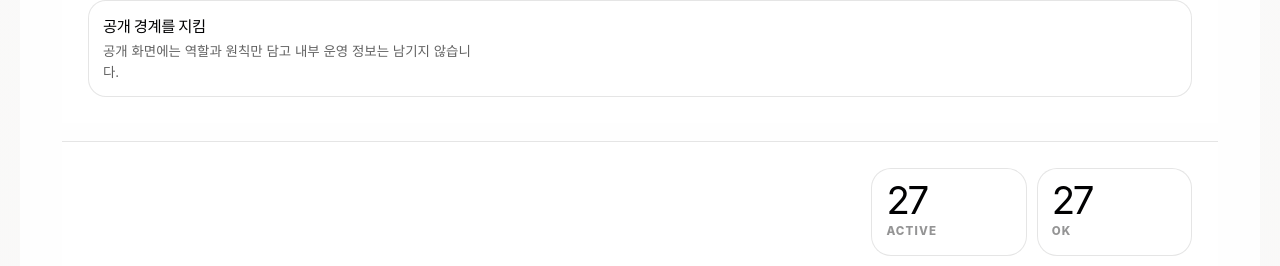
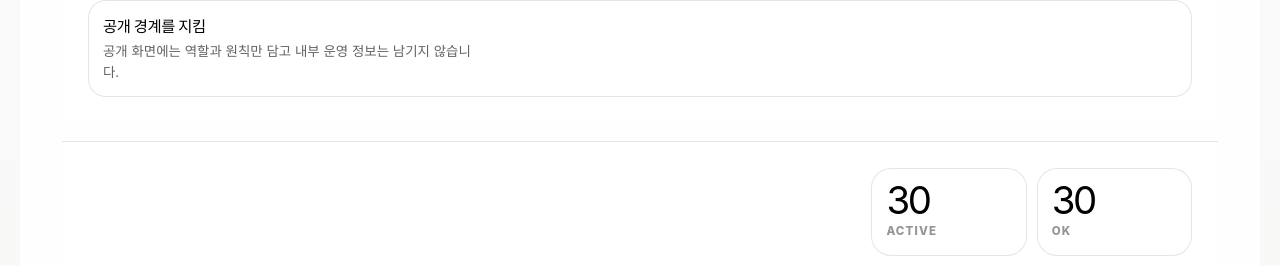
Before and after one commit to woongs2021/Hermes-project-webapp, a React (Vite) app in the folder august-dashboard/: page / in a window 1280 px wide. Shown: the part 3373-3639 px from the top of the page. Built offline with nearby package versions, Linux system fonts and the light colour scheme.

Commit message:
Update live automation loop count

```diff
--- a/august-dashboard/src/App.tsx
+++ b/august-dashboard/src/App.tsx
@@ -218,7 +218,7 @@ type AutomationLoop = {
   note: string
 }
 
-// Public-safe snapshot of enabled Hermes schedules, refreshed 2026-11-16 KST.
+// Public-safe snapshot of enabled Hermes schedules, refreshed 2026-11-24 KST.
 // It intentionally excludes scheduler IDs, private destinations, paths, and raw logs.
 const automationLoops: AutomationLoop[] = [
   { owner: 'Karina', name: '아침 날씨·웜 노트', rhythm: '매일 09:00 KST', nextRun: '화 09:00 KST', status: 'ok', delivery: '다이렉트 메시지', cost: '에이전트 실행', note: '하루를 짧고 다정하게 여는 브리핑' },
@@ -243,11 +243,14 @@ const automationLoops: AutomationLoop[] = [
   { owner: 'Faker', name: '논문 아이디어 shortlist 금요일 발행', rhythm: '금 10:45 KST', nextRun: '금 10:45 KST', status: 'ok', delivery: '공개 페이지·보고', cost: '빌드·배포', note: '검증 승인된 후보만 주간 공개에 반영' },
   { owner: 'Faker', name: 'Career 공개 검증·발행', rhythm: '월 08:35 KST', nextRun: '다음 월 08:35 KST', status: 'ok', delivery: '공개 페이지·보고', cost: '빌드·배포', note: '안전한 주간 Career 데이터만 검증·발행' },
   { owner: 'Faker', name: '자동화 보드 주간 갱신', rhythm: '월 10:10 KST', nextRun: '다음 월 10:10 KST', status: 'ok', delivery: '공개 페이지·보고', cost: '빌드·배포', note: '활성 운영 루프의 공개 안전 현황 갱신' },
+  { owner: 'Faker', name: 'Dissertation References 동기화', rhythm: '매일 10:10 KST', nextRun: '화 10:10 KST', status: 'ok', delivery: '공개 페이지·보고', cost: '빌드·배포', note: '검증 완료된 Dissertation References만 공개 보드에 동기화' },
   { owner: 'Muyeol', name: 'AI/AX job-shift 루프 검증', rhythm: '금 09:55 KST', nextRun: '금 09:55 KST', status: 'ok', delivery: '다이렉트 메시지', cost: '검증 실행', note: '소스·리스크·구조를 주간 검증' },
   { owner: 'Muyeol', name: '논문 아이디어 shortlist 사전 검증', rhythm: '금 10:20 KST', nextRun: '금 10:20 KST', status: 'ok', delivery: '다이렉트 메시지', cost: '검증 실행', note: '공개 전 근거와 안전 경계를 확인' },
   { owner: 'Muyeol', name: '주간 웹앱·Career 사전 검증', rhythm: '월 10:00 KST', nextRun: '다음 월 10:00 KST', status: 'ok', delivery: '다이렉트 메시지', cost: '검증 실행', note: '월요일 공개 전 데이터와 경계를 확인' },
   { owner: 'Muyeol', name: 'AX 사례 주간 공개본 검증 · 2+2 목표', rhythm: '월 10:25 KST', nextRun: '다음 월 10:25 KST', status: 'ok', delivery: '다이렉트 메시지', cost: '검증 실행', note: '국내·해외 각 1건 이상과 2+2 목표 달성도, 중복, 원문 링크와 Pages 공개본을 독립 검증' },
   { owner: 'Muyeol', name: '주간 웹앱 데이터 수량 점검', rhythm: '월 09:40 KST', nextRun: '다음 월 09:40 KST', status: 'ok', delivery: '다이렉트 메시지', cost: '검증 실행', note: '공개 데이터 수량과 빌드 상태를 점검' },
+  { owner: 'Muyeol', name: 'Dissertation References 핸드오프 검증', rhythm: '매일 09:50 KST', nextRun: '화 09:50 KST', status: 'ok', delivery: '내부 핸드오프', cost: '검증 실행', note: '공개 전 레퍼런스 근거와 전달 경계를 매일 확인' },
+  { owner: 'Muyeol', name: 'AI 대체 직업 현황판 Top 100 갱신·검증', rhythm: '월 10:20 KST', nextRun: '다음 월 10:20 KST', status: 'ok', delivery: '공개 페이지·다이렉트 메시지', cost: '검증·배포', note: '직업별 AI 자동화 노출 현황판을 보수적으로 갱신하고 라이브 화면을 확인' },
 ]
 
 const automationOwnerOrder = ['Karina', 'Yuna', 'GoYJ', 'Son', 'Faker', 'Muyeol']
```
